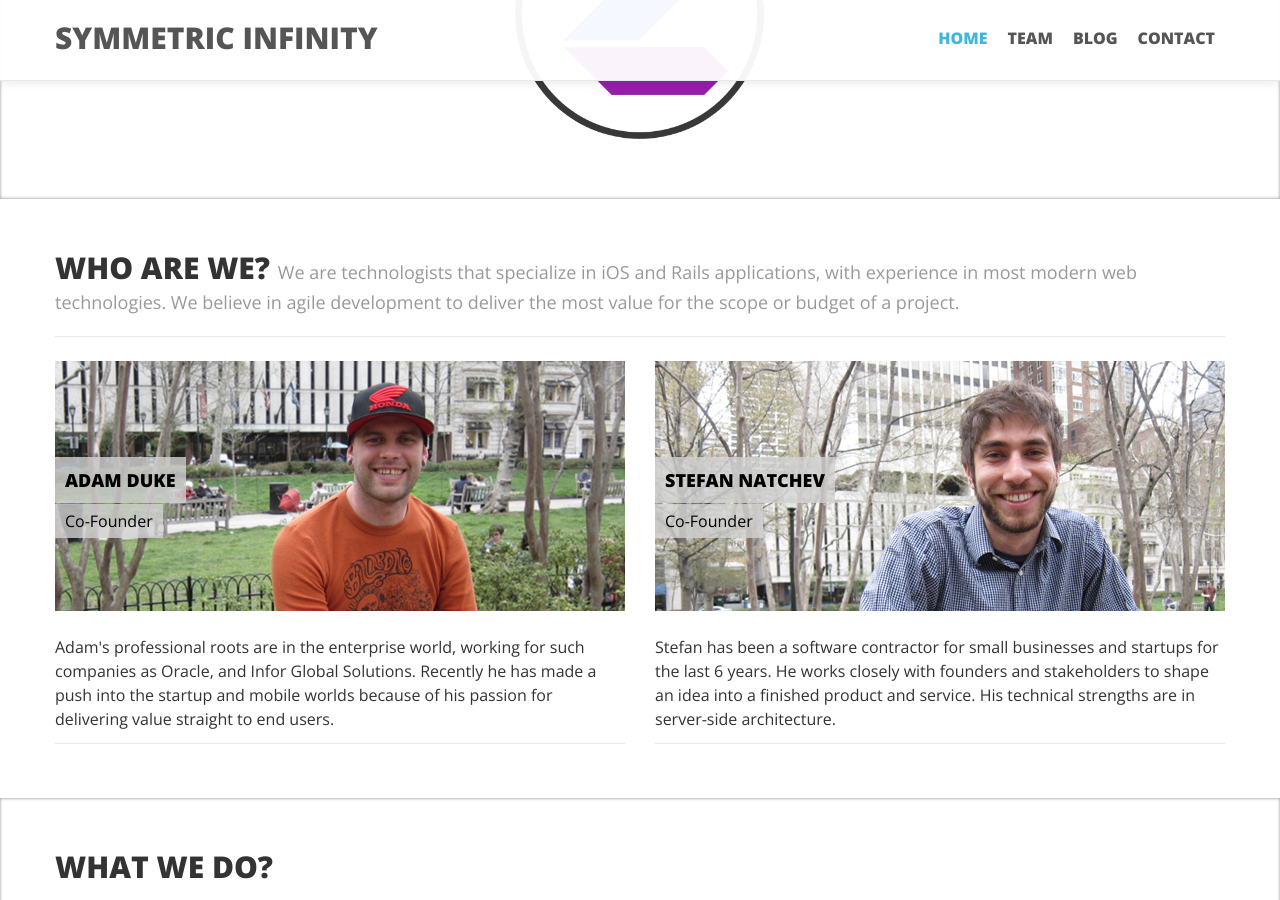
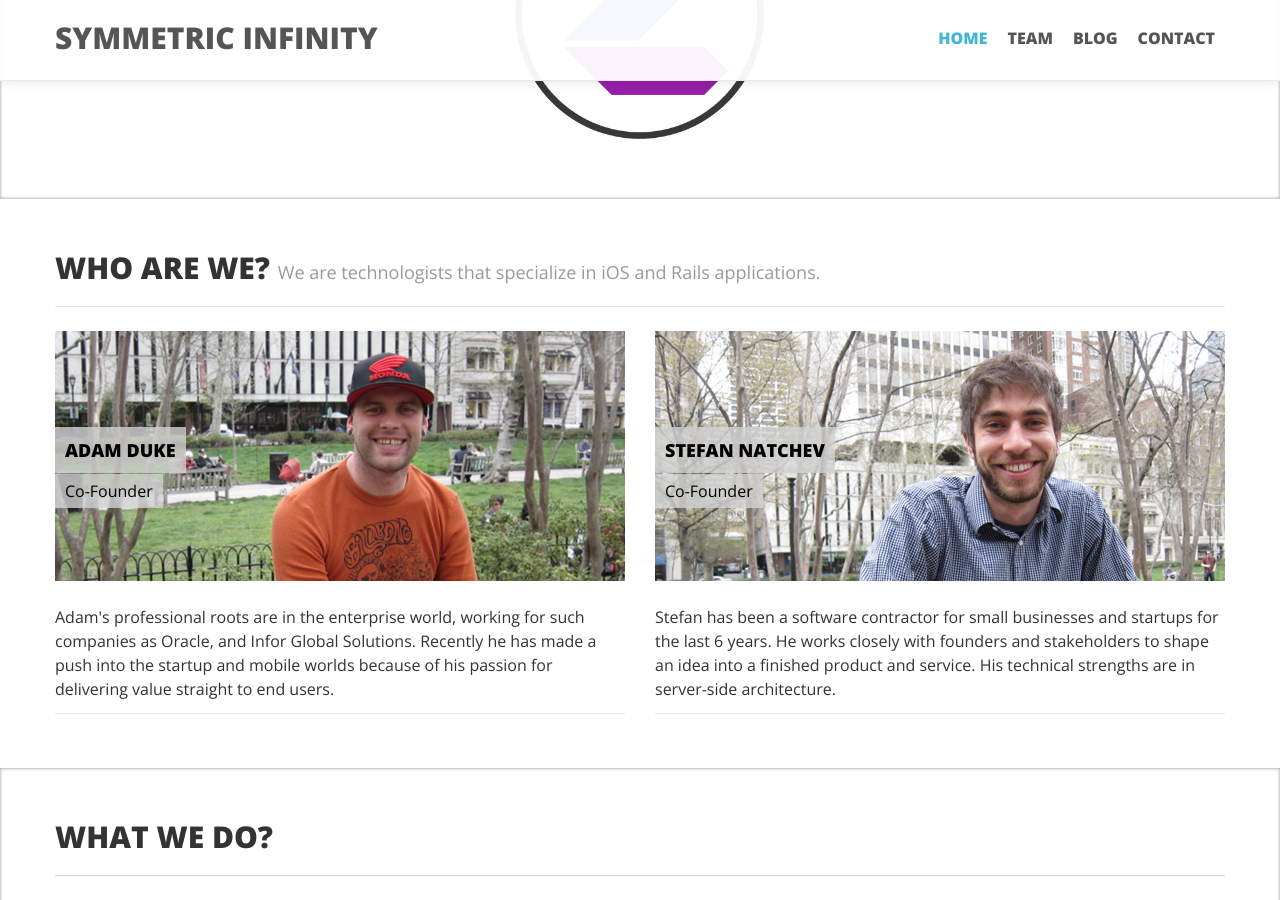
Before and after one commit to SymmetricInfinity/symmetricinfinity.github.com, a Jekyll site: the page built from index.html, in a window 1280 px wide and 900 px high, scrolled down 331 px. Built offline with Jekyll 4.4.1, drawn with Linux system fonts in a browser that asks for light colours; Markdown is read by kramdown in place of the engine named in the settings.

Commit message:
minor copy tweak

```diff
--- a/index.html
+++ b/index.html
@@ -21,7 +21,7 @@ active_id: home
 <section class="section">
   <div class="container">
     <div class="page-header">
-      <h1>Who are we? <small>We are technologists that specialize in iOS and Rails applications, with experience in most modern web technologies. We believe in agile development to deliver the most value for the scope or budget of a project.</small></h1>
+      <h1>Who are we? <small>We are technologists that specialize in iOS and Rails applications.</small></h1>
     </div>
     <ul class="thumbnails bordered thumbnail-list">
       <li class="span6">
```
